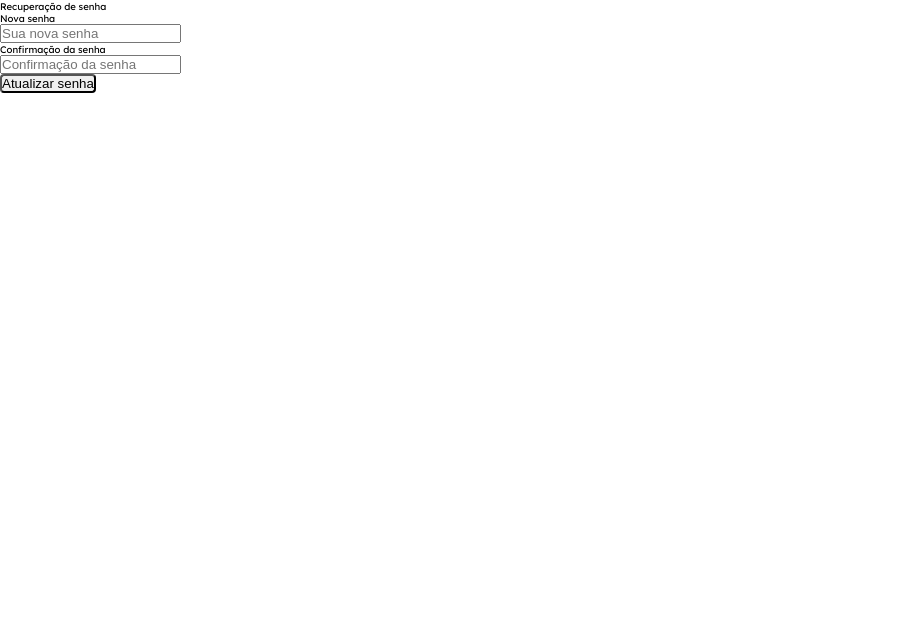
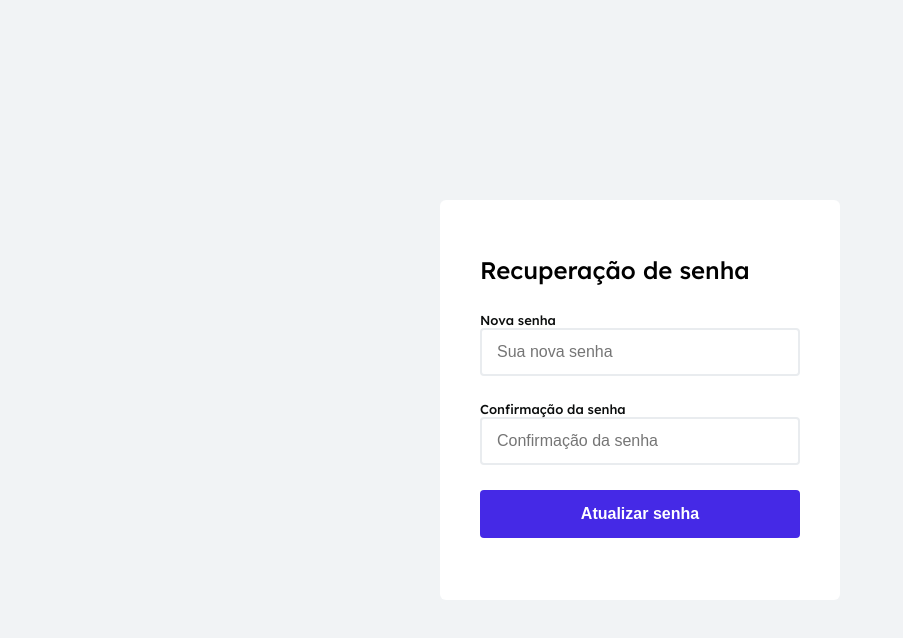
Before and after one commit to Projeto-Full-Stack-Grupo-05/Projeto-Full-Stack-Grupo-05, a React (Vite) app in the folder front/: page /resetPassword/1 in a window 1280 px wide. Shown: the top 638 px of the page, without its empty margins (0-903 px from the left). Built offline with nearby package versions, Linux system fonts and the light colour scheme.

Commit message:
finalizando a estilizacao

```diff
--- a/front/src/Routes/routes.tsx
+++ b/front/src/Routes/routes.tsx
@@ -10,7 +10,7 @@ import { ResetPassword } from "../pages/resetPassword/[token]";
 import { AdminPage } from "../pages/AdminPage";
 
 export default function AppRouter() {
-  const isAtthenticated = true;
+  const isAtthenticated = false;
 
   return (
     <Routes>
--- a/front/src/components/ResetPasswodForm/index.tsx
+++ b/front/src/components/ResetPasswodForm/index.tsx
@@ -6,6 +6,7 @@ import {
 } from "../../schema/LoginSchema";
 import { UserContext } from "../../context/UserContext/UserContext";
 import { useContext } from "react";
+import { DivContainer, FormContainer } from "./styled";
 
 interface ResetPasswordFormProps {
   token: string;
@@ -22,42 +23,34 @@ const ResetPasswordForm = ({ token }: ResetPasswordFormProps) => {
   };
 
   return (
-    <div className="user-form-container">
-      <p className="text-4xl mt-6 font-semibold">Recuperação de senha</p>
-      <form className="space-y-6 w-4/5" onSubmit={handleSubmit(onFormSubmit)}>
+    <DivContainer>
+      <h2>Recuperação de senha</h2>
+      <FormContainer onSubmit={handleSubmit(onFormSubmit)}>
         <div>
-          <label htmlFor="email" className="user-form-label">
-            Nova senha
-          </label>
-          <div className="mt-2">
+          <label htmlFor="email">Nova senha</label>
+          <div>
             <input
               type="password"
               placeholder="Sua nova senha"
-              className="user-form-input"
               {...register("password")}
             />
           </div>
         </div>
         <div>
-          <label htmlFor="password" className="user-form-label">
-            Confirmação da senha
-          </label>
-          <div className="mt-2">
+          <label htmlFor="password">Confirmação da senha</label>
+          <div>
             <input
               type="password"
               placeholder="Confirmação da senha"
-              className="user-form-input"
               {...register("passwordConfirm")}
             />
           </div>
         </div>
         <div>
-          <button type="submit" className="user-form-button">
-            Atualizar senha
-          </button>
+          <button type="submit">Atualizar senha</button>
         </div>
-      </form>
-    </div>
+      </FormContainer>
+    </DivContainer>
   );
 };
 
--- /dev/null
+++ b/front/src/components/ResetPasswodForm/styled.ts
@@ -0,0 +1,71 @@
+import { styled } from "styled-components";
+
+export const DivContainer = styled.div`
+  background-color: var(--color-white-fixed);
+  display: flex;
+  flex-direction: column;
+  justify-content: center;
+  align-items: center;
+
+  width: 100%;
+  max-width: 400px;
+  height: 400px;
+  border-radius: 6px;
+  padding: 0 40px;
+  gap: 20px;
+
+  h2 {
+    width: 100%;
+    font-weight: 500;
+    font-size: 24px;
+    line-height: 30px;
+  }
+
+  span {
+    font-size: 1.5rem;
+
+    > a {
+      text-decoration: none;
+    }
+  }
+`;
+export const FormContainer = styled.form`
+  display: flex;
+  gap: 25px;
+  flex-direction: column;
+  height: 60%;
+  width: 100%;
+  justify-content: center;
+
+  label {
+    font-weight: 500;
+    font-size: 13px;
+    color: var(--color-grey-0);
+  }
+
+  input {
+    display: flex;
+    width: 100%;
+
+    border: 2px solid #e9ecef;
+    border-radius: 4px;
+    padding: 0 15px;
+    height: 48px;
+
+    font-weight: 400;
+    font-size: 16px;
+    color: #868e96;
+  }
+
+  button {
+    border: none;
+    border-radius: 4px;
+    height: 48px;
+    width: 100%;
+    background-color: var(--color-brand-1);
+
+    font-weight: 600;
+    font-size: 16px;
+    color: #fff;
+  }
+`;
--- a/front/src/components/SendFormEmail/index.tsx
+++ b/front/src/components/SendFormEmail/index.tsx
@@ -1,11 +1,13 @@
 import { useForm } from "react-hook-form";
 import { zodResolver } from "@hookform/resolvers/zod";
+import { Link } from "react-router-dom";
 import {
   SendEmailResetPasswordData,
   sendEmailResetPasswordSchema,
 } from "../../schema/LoginSchema";
 import { UserContext } from "../../context/UserContext/UserContext";
 import { useContext } from "react";
+import { DivContainer, FormContainer } from "./style";
 
 export const SendEmailForm = () => {
   const { sendEmail } = useContext(UserContext);
@@ -19,27 +21,20 @@ export const SendEmailForm = () => {
   };
 
   return (
-    <div className="user-form-container">
-      <form className="space-y-6 w-4/5" onSubmit={handleSubmit(onFormSubmit)}>
-        <div>
-          <label htmlFor="email" className="user-form-label">
-            Informe um e-mail para a recuperação de senha
-          </label>
-          <div className="mt-4">
-            <input
-              type="email"
-              placeholder="example@.com"
-              className="user-form-input"
-              {...register("email")}
-            />
-          </div>
-        </div>
-        <div>
-          <button type="submit" className="user-form-button">
-            Enviar
-          </button>
-        </div>
-      </form>
-    </div>
+    <DivContainer>
+      <h2>Esqueceu sua senha?</h2>
+      <FormContainer onSubmit={handleSubmit(onFormSubmit)}>
+        <label htmlFor="email">
+          Informe seu e-mail para a recuperação de senha
+        </label>
+        <input type="email" placeholder="example@.com" {...register("email")} />
+
+        <button type="submit">Enviar</button>
+      </FormContainer>
+
+      <span>
+        Voltar para <Link to="/login">login</Link>
+      </span>
+    </DivContainer>
   );
 };
--- /dev/null
+++ b/front/src/components/SendFormEmail/style.ts
@@ -0,0 +1,72 @@
+import { styled } from "styled-components";
+
+export const DivContainer = styled.div`
+  background-color: var(--color-white-fixed);
+  display: flex;
+  flex-direction: column;
+  justify-content: center;
+  align-items: center;
+
+  width: 100%;
+  max-width: 400px;
+  height: 400px;
+  border-radius: 6px;
+  padding: 0 40px;
+
+
+  h2 {
+    width: 100%;
+    font-weight: 500;
+    font-size: 24px;
+    line-height: 30px;
+  }
+
+  span {
+    font-size: 1.5rem;
+
+    > a {
+      text-decoration: none;
+    }
+  }
+`;
+
+export const FormContainer = styled.form`
+  display: flex;
+  gap: 25px;
+  flex-direction: column;
+  height: 60%;
+  width: 100%;
+  justify-content: center;
+
+  label {
+    font-weight: 500;
+    font-size: 13px;
+    color: var(--color-grey-0);
+  }
+
+  input {
+    display: flex;
+    width: 100%;
+
+    border: 2px solid #e9ecef;
+    border-radius: 4px;
+    padding: 0 15px;
+    height: 48px;
+
+    font-weight: 400;
+    font-size: 16px;
+    color: #868e96;
+  }
+
+  button {
+    border: none;
+    border-radius: 4px;
+    height: 48px;
+    width: 100%;
+    background-color: var(--color-brand-1);
+
+    font-weight: 600;
+    font-size: 16px;
+    color: #fff;
+  }
+`;
--- a/front/src/pages/resetPassword/[token].tsx
+++ b/front/src/pages/resetPassword/[token].tsx
@@ -1,13 +1,14 @@
 import React from "react";
 import { useParams } from "react-router-dom";
 import ResetPasswordForm from "../../components/ResetPasswodForm";
+import { MainContainer } from "./styled";
 
 export const ResetPassword: React.FC = () => {
   const { token } = useParams<{ token: string }>();
 
   return (
-    <main className="body min-h-screen flex items-center justify-center">
+    <MainContainer>
       <ResetPasswordForm token={token as string} />
-    </main>
+    </MainContainer>
   );
 };
--- a/front/src/pages/resetPassword/index.tsx
+++ b/front/src/pages/resetPassword/index.tsx
@@ -1,9 +1,10 @@
 import { SendEmailForm } from "../../components/SendFormEmail";
+import { MainContainer } from "./styled";
 
 export const SendEmailResetPassword = () => {
-    return(
-        <main>
-            <SendEmailForm/>
-        </main>
-    )
+  return (
+    <MainContainer>
+      <SendEmailForm />
+    </MainContainer>
+  );
 };
--- /dev/null
+++ b/front/src/pages/resetPassword/styled.ts
@@ -0,0 +1,9 @@
+import { styled } from "styled-components";
+
+export const MainContainer = styled.main`
+  height: 100vh;
+  display: flex;
+  justify-content: center;
+  align-items: center;
+  background-color: var(--color-grey-8);
+`;
```
